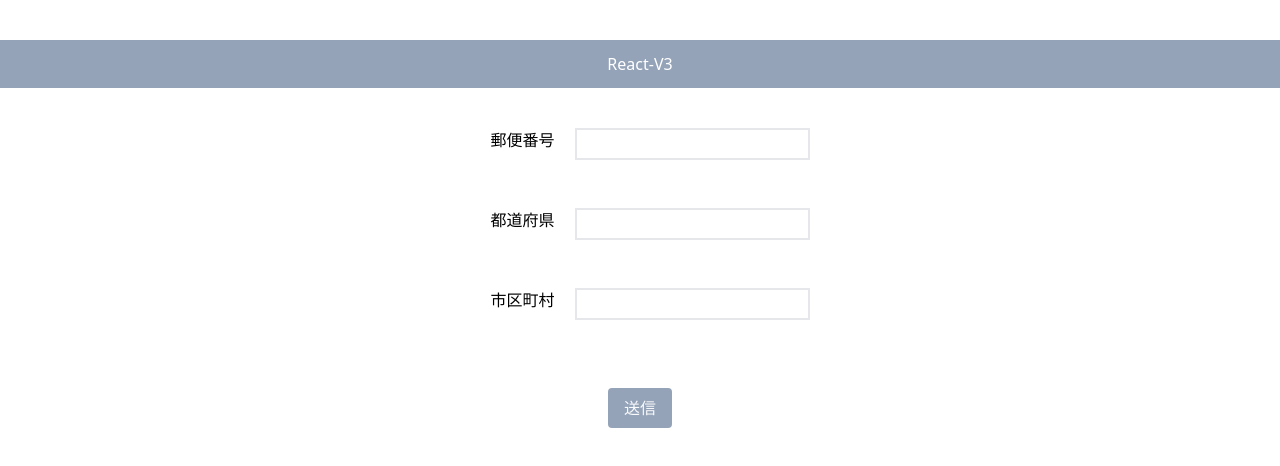
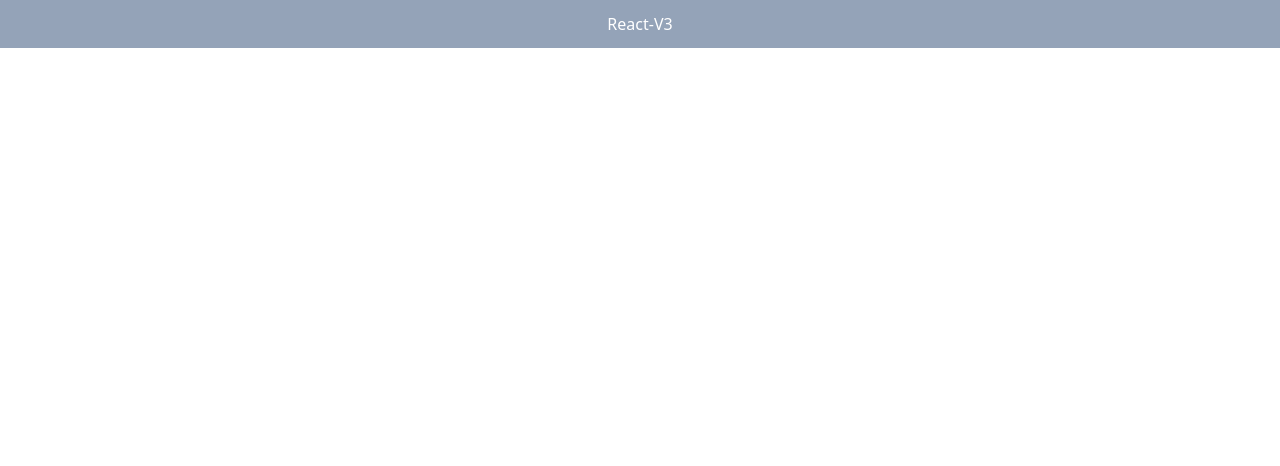
Before and after one commit to pj100-team/react-v3, a React (Create React App) app: page / in a window 1280 px wide. Shown: the top 466 px of the page. Built offline with nearby package versions, Linux system fonts and the light colour scheme.

Commit message:
new branch

```diff
--- a/src/App.tsx
+++ b/src/App.tsx
@@ -3,6 +3,7 @@ import "./App.css";
 import Button from "./components/Button";
 import Input from "./components/Input";
 import AddressSearch from "./components/AddressSearch";
+import Practice5 from "./components/Practice5";
 
 /* Question1 */
 const color: string = "text-[#f9fafb]";
@@ -84,7 +85,7 @@ function App() {
   // );
   return (
     <>
-      <AddressSearch />
+      <Practice5 />
     </>
   );
 }
--- a/src/components/AddressSearch.tsx
+++ b/src/components/AddressSearch.tsx
@@ -43,7 +43,7 @@ const AddressSearch = () => {
 
   return (
     <>
-      <div className="flex justify-center bg-slate-400 text-white py-3 my-10">
+      <div className="flex justify-center bg-slate-400 text-white py-3">
         <p>React-V3</p>
       </div>
       <div className="App">
--- /dev/null
+++ b/src/components/Practice5.tsx
@@ -0,0 +1,13 @@
+import React from "react";
+
+const Practice5 = () => {
+  return (
+    <>
+      <div className="flex justify-center bg-slate-400 text-white py-3">
+        <p>React-V3</p>
+      </div>
+    </>
+  );
+};
+
+export default Practice5;
```
